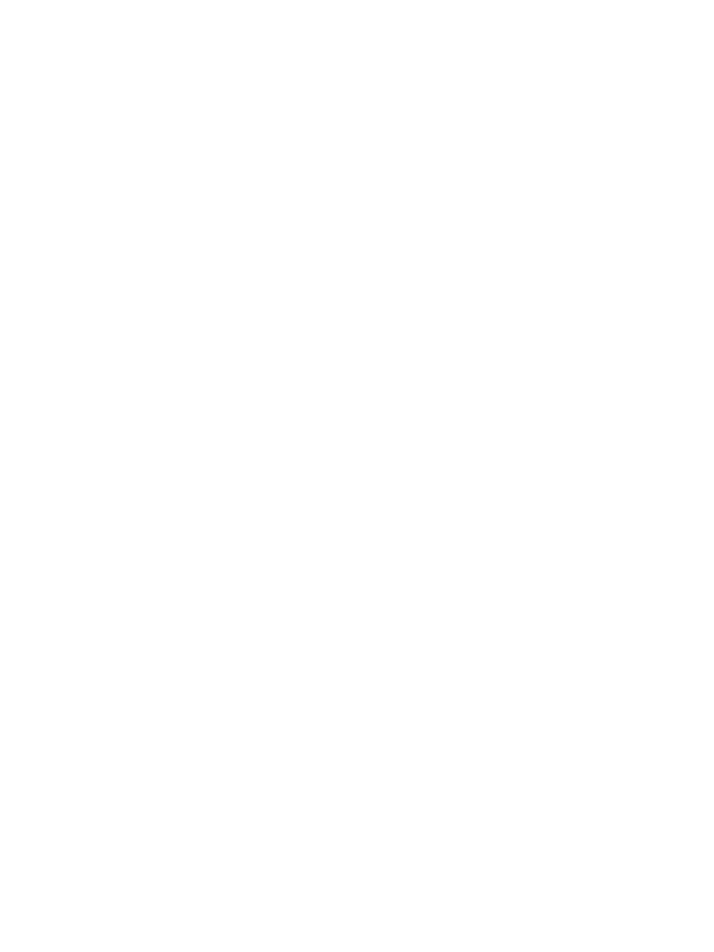
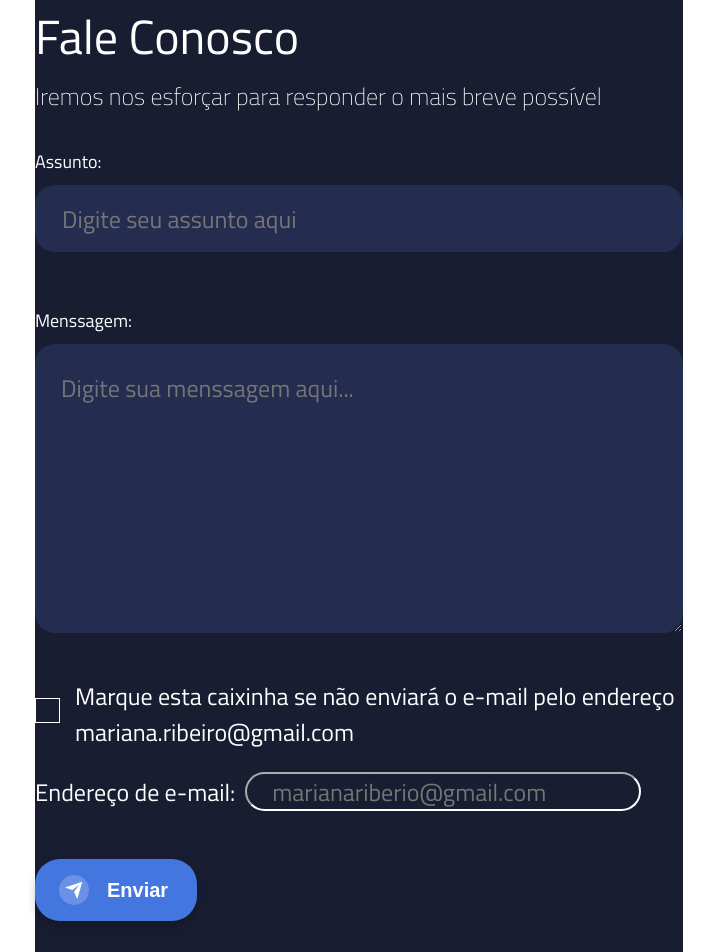
Before and after one commit to CodeGenius-Organization/CodeGenius, a React (Create React App) app in the folder codegenius/: page /formcontact in a window 1280 px wide. Before the commit this address had no page. Shown: the top 952 px of the page, without its empty margins (349-1063 px from the left). Before the commit the page ends 800 px from the top, so only its background shows below. Built offline with nearby package versions, Linux system fonts and the light colour scheme.

Commit message:
feat: formulário de contato

```diff
--- a/codegenius/src/components/FormContact.js
+++ b/codegenius/src/components/FormContact.js
@@ -1,12 +1,48 @@
 import React from 'react'
-import './FormContact.css';
+import style from './FormContact.module.css';
 
-function FormContact(){
-    return(
+function FormContact() {
+    return (
         <>
 
-            <div className='container'>
+            <div className={style.containerForm}>
+                <div className={style.titles}>
+                    <p>Fale Conosco</p>
+                    <p><span>Iremos nos esforçar para responder o mais breve possível</span></p>
+                </div>
 
+                <div className={style.inputs}>
+                    <label className={style.inpAssunto} >Assunto:</label>
+                    <input type="text" className={style.inputs_form} placeholder="Digite seu assunto aqui" />
+
+                    <label><div id={style.inpMenssagem}>Menssagem:</div></label>
+                    <textarea placeholder="Digite sua menssagem aqui..."></textarea>
+                </div>
+
+                <div className={style.enderecoEmail}>
+                    <label class={style.container}><p>Marque esta caixinha se não enviará o e-mail pelo endereço mariana.ribeiro@gmail.com</p>
+                        <input type="checkbox" checked={style.checked} />
+                        <span class={style.checkmark}></span>
+                    </label>
+
+                    <div class={style.enderecoDeEmail}>
+                        <label>Endereço de e-mail:</label>
+                        <input id={style.inpEnderecoDeEmail} type="email" className={style.inputs_form} placeholder="marianariberio@gmail.com" />
+
+                        <button>
+                            <div class={style.svg_wrapper_1}>
+                                <div class={style.svg_wrapper}>
+                                    <svg xmlns="http://www.w3.org/2000/svg" viewBox="0 0 24 24" width="24" height="24">
+                                        <path fill="none" d="M0 0h24v24H0z"></path>
+                                        <path fill="currentColor" d="M1.946 9.315c-.522-.174-.527-.455.01-.634l19.087-6.362c.529-.176.832.12.684.638l-5.454 19.086c-.15.529-.455.547-.679.045L12 14l6-8-8 6-8.054-2.685z"></path>
+                                    </svg>
+                                </div>
+                            </div>
+                            <span>Enviar</span>
+                        </button>
+                    </div>
+
+                </div>
             </div>
 
         </>
--- /dev/null
+++ b/codegenius/src/components/FormContact.module.css
@@ -0,0 +1,302 @@
+:root {
+    --cyan: #5CE1E6;
+    --blue: #38B6FF;
+    --pink: #D88B92;
+    --off-white: #F2F2F2;
+    --pure-black: #000000;
+    --pure-black-transparent: #000000b2;
+    --dark-color: #333333;
+    --btn-green: #27AE60;
+    --font-defaut: 'Roboto Mono', monospace;
+    --font-dark-color: #383838;
+    --purple: #5662B7;
+    --light-color: #f2f2f2;
+    --light-color-2: #8f8f8f;
+  }
+
+
+  .containerForm{
+    height: 980px;
+    width: 648px;
+    /* border: 1px solid red; */
+    background-color: #181D31;
+    color: #FFF;
+    font-family: 'Titillium Web', sans-serif;
+    font-size: 18px;
+    font-style: normal;
+    font-weight: 400;
+    line-height: normal;
+    margin-left: 30%;
+  }
+
+  .titles{
+    height: 108px;
+    width: 698px;
+    /* border: 1px solid red; */
+  }
+
+  .titles p {
+    color: #FFF;
+    font-family: 'Titillium Web', sans-serif;
+    font-size: 48px;
+    font-style: normal;
+    font-weight: 400;
+    line-height: normal;
+  }
+
+  .titles span{
+    color: #FFF;
+    font-family: 'Titillium Web', sans-serif;
+    font-size: 24px;
+    font-style: normal;
+    font-weight: 200;
+    line-height: normal;
+    display: flex;
+    margin-top: 5px;
+  }
+
+.inputs{
+  height: 500px;
+  width: 648px;
+  margin-top: 20px;
+  /* border: 1px solid red; */
+}
+
+.inputs>input{
+  height: 67px;
+  width: 648px;
+  margin-top: 10px;
+  background-color: #242C50;
+  color: #FFF;
+  font-family: 'Titillium Web', sans-serif;
+  font-size: 24px;
+  font-style: normal;
+  font-weight: 400;
+  line-height: normal;
+  border-radius: 20px;
+  border-color: transparent;
+  /* border: 1px solid red; */
+}
+
+
+.inpAssunto{
+  color: #FFF;
+  font-family: 'Titillium Web', sans-serif;
+  font-size: 18px;
+  font-style: normal;
+  font-weight: 400;
+  line-height: normal;
+  display: flex;
+  margin-top: 40px;
+  /* border: 1px solid red; */
+}
+
+#inpMenssagem{
+  margin-top: 55px;
+  /* border: 1px solid red; */
+}
+
+textarea{
+  height: 289px;
+  width: 648px;
+  margin-top: 10px;
+  background-color: #242C50;
+  color: #FFF;
+  font-family: 'Titillium Web', sans-serif;
+  font-size: 24px;
+  font-style: normal;
+  font-weight: 400;
+  line-height: normal;
+  border-radius: 20px;
+  border-color: transparent;
+  /* border: 1px solid red; */
+}
+
+::placeholder{
+  display: flex;
+  align-self: center;
+  padding-left: 25px;
+  padding-top: 25px;
+}
+
+.enderecoEmail{
+  height: 210px;
+  width: 648px;
+  margin-top: 30px;
+  /* border: 1px solid red; */
+}
+
+
+/* The container */
+.container {
+  display: block;
+  position: relative;
+  padding-left: 35px;
+  margin-bottom: 12px;
+  cursor: pointer;
+  font-size: 22px;
+  -webkit-user-select: none;
+  -moz-user-select: none;
+  -ms-user-select: none;
+  user-select: none;
+}
+
+/* Hide the browser's default checkbox */
+.container>input {
+  position: absolute;
+  opacity: 0;
+  cursor: pointer;
+  height: 0;
+  width: 0;
+}
+
+/* Create a custom checkbox */
+.checkmark {
+  margin-top: 20px;
+  position: absolute;
+  top: 0;
+  left: 0;
+  height: 25px;
+  width: 25px;
+  border: 1px solid #FFF;
+}
+
+/* On mouse-over, add a grey background color */
+.container:hover>input ~ .checkmark {
+  border: 1px solid #FFF;
+}
+
+/* When the checkbox is checked, add a blue background */
+.container>input:checked ~ .checkmark {
+  background-color: transparent;
+  border: 1px solid #FFF;
+  margin-top: 20px;
+}
+
+/* Create the checkmark/indicator (hidden when not checked) */
+.checkmark:after {
+  content: "";
+  position: absolute;
+  display: none;
+  border: 1px solid #FFF;
+}
+
+/* Show the checkmark when checked */
+.container>input:checked ~ .checkmark:after {
+  display: block;
+}
+
+/* Style the checkmark/indicator */
+.container .checkmark:after {
+  left: 7px;
+  top: 2px;
+  width: 5px;
+  height: 10px;
+  border: solid white;
+  border-width: 0 3px 3px 0;
+  border-radius: 10px;
+  -webkit-transform: rotate(45deg);
+  -ms-transform: rotate(45deg);
+  transform: rotate(45deg);
+}
+
+.container p{
+  color: #FFF;
+  font-family: 'Titillium Web', sans-serif;
+  font-size: 24px;
+  font-style: normal;
+  font-weight: 400;
+  line-height: normal;
+  padding-left: 5px;
+}
+
+
+.enderecoDeEmail{
+  width: 648px ;
+  height: 210px;
+  /* border: 1px solid red; */
+}
+
+.enderecoDeEmail>label{
+  color: #FFF;
+  font-family: 'Titillium Web', sans-serif;
+  font-size: 24px;
+  font-style: normal;
+  font-weight: 400;
+  line-height: normal;
+}
+
+.enderecoDeEmail>input{
+  height: 39px;
+  width: 396px;
+  margin-top: 10px;
+  margin-left: 10px;
+  background-color: transparent;
+  color: #FFF;
+  font-family: 'Titillium Web', sans-serif;
+  font-size: 24px;
+  font-style: normal;
+  font-weight: 400;
+  line-height: normal;
+  border-radius: 20px;
+  border-color: #FFF;
+  /* border: 1px solid red; */
+}
+
+button {
+  font-size: 20px;
+  background: linear-gradient(to bottom, #4476E0 0%,#4476E0 100%);
+  color: white;
+  padding: 0.8em 1.2em;
+  display: flex;
+  align-items: center;
+  justify-content: center;
+  border: none;
+  border-radius: 25px;
+  box-shadow: 0px 5px 10px rgba(0, 0, 0, 0.2);
+  transition: all 0.3s;
+  margin-top: 48px;
+}
+
+button:hover {
+  transform: translateY(-3px);
+  box-shadow: 0px 8px 15px rgba(0, 0, 0, 0.3);
+}
+
+button:active {
+  transform: scale(0.95);
+  box-shadow: 0px 2px 5px rgba(0, 0, 0, 0.2);
+}
+
+button span {
+  display: block;
+  margin-left: 0.4em;
+  transition: all 0.3s;
+}
+
+button svg {
+  width: 20px;
+  height: 20px;
+  fill: white;
+  transition: all 0.3s;
+}
+
+button .svg_wrapper {
+  display: flex;
+  align-items: center;
+  justify-content: center;
+  width: 30px;
+  height: 30px;
+  border-radius: 50%;
+  background-color: rgba(255, 255, 255, 0.2);
+  margin-right: 0.5em;
+  transition: all 0.3s;
+}
+
+button:hover .svg_wrapper {
+  background-color: rgba(255, 255, 255, 0.5);
+}
+
+button:hover svg {
+  transform: rotate(45deg);
+}
--- a/codegenius/src/routes/AppRoutes.js
+++ b/codegenius/src/routes/AppRoutes.js
@@ -2,6 +2,9 @@ import React from 'react'
 import { BrowserRouter, Routes, Route } from 'react-router-dom'
 import Home from '../pages/Home'
 import LogOut from '../pages/LogOut'
+import Profile from '../components/student-profile/Profile'
+import CardLesson from '../components/CardLesson'
+import FormContact from '../components/FormContact'
 
 function AppRoutes() {
     return (
@@ -9,6 +12,9 @@ function AppRoutes() {
             <Routes>
             <Route path='/' element={<Home/>}/>
             <Route path='/logout' element={<LogOut/>}/>
+            <Route path='/profile' element={<Profile/>}/>
+            <Route path='/cardlesson' element={<CardLesson/>}/>
+            <Route path='/formcontact' element={<FormContact/>}/>
             </Routes>
         </BrowserRouter>
     )
```
